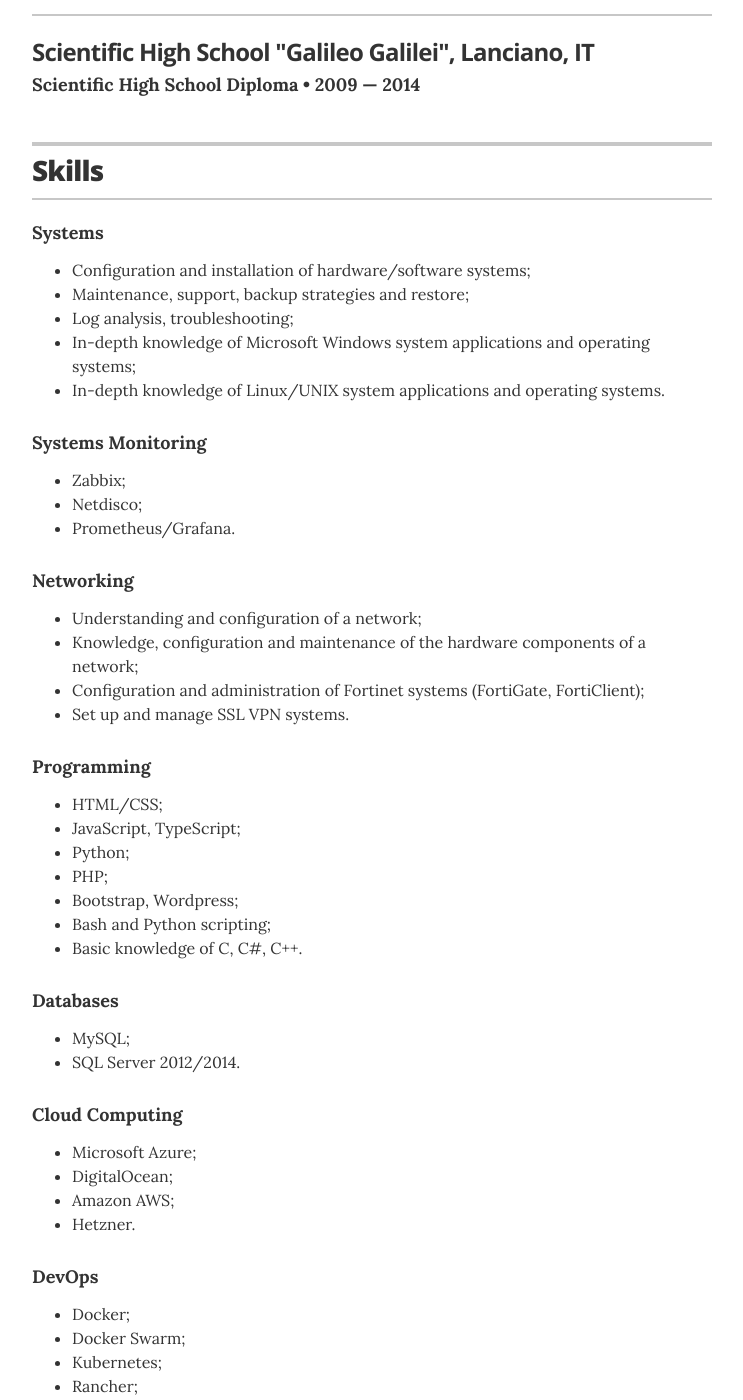
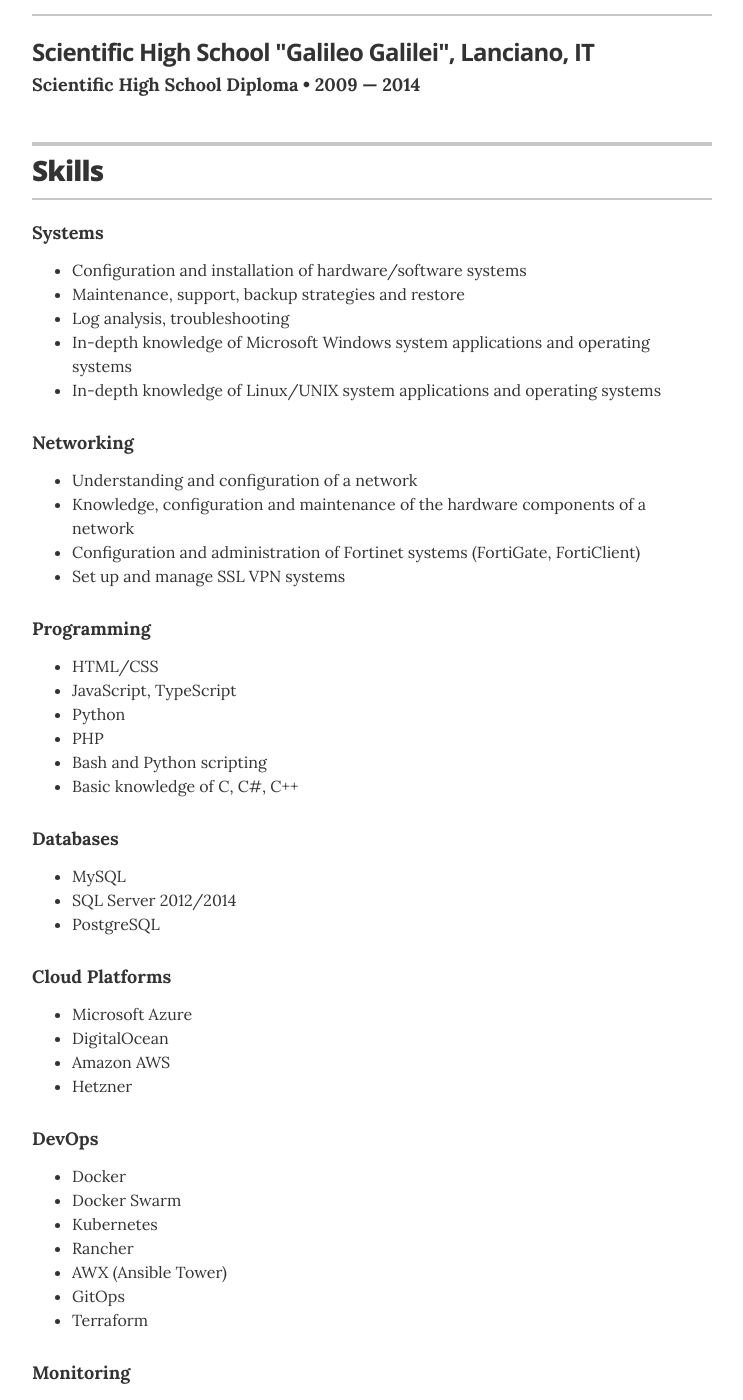
Before and after one commit to jglovier/resume-template, a Jekyll site: the page built from index.html, in a window 1280 px wide and 1400 px high, scrolled down 1465 px. Shown: the whole window, without its empty margins (268-1011 px from the left). Built offline with Jekyll 4.4.1, drawn with Linux system fonts in a browser that asks for light colours; some of the changed text lies outside the part shown.

Commit message:
Updates on skills

```diff
--- a/_data/skills.yml
+++ b/_data/skills.yml
@@ -1,79 +1,83 @@
 # Skills
 - skill: Systems
   description: <ul class="resume-item-list">
-    <li>Configuration and installation of hardware/software systems;</li>
-    <li>Maintenance, support, backup strategies and restore;</li>
-    <li>Log analysis, troubleshooting;</li>
-    <li>In-depth knowledge of Microsoft Windows system applications and operating systems;</li>
-    <li>In-depth knowledge of Linux/UNIX system applications and operating systems.</li>
-    </ul>
-
-- skill: Systems Monitoring
-  description: <ul class="resume-item-list">
-    <li>Zabbix;</li>
-    <li>Netdisco;</li>
-    <li>Prometheus/Grafana.</li>
+    <li>Configuration and installation of hardware/software systems</li>
+    <li>Maintenance, support, backup strategies and restore</li>
+    <li>Log analysis, troubleshooting</li>
+    <li>In-depth knowledge of Microsoft Windows system applications and operating systems</li>
+    <li>In-depth knowledge of Linux/UNIX system applications and operating systems</li>
     </ul>
 
 - skill: Networking
   description: <ul class="resume-item-list">
-    <li>Understanding and configuration of a network;</li>
-    <li>Knowledge, configuration and maintenance of the hardware components of a network;</li>
-    <li>Configuration and administration of Fortinet systems (FortiGate, FortiClient);</li>
-    <li>Set up and manage SSL VPN systems.</li>
+    <li>Understanding and configuration of a network</li>
+    <li>Knowledge, configuration and maintenance of the hardware components of a network</li>
+    <li>Configuration and administration of Fortinet systems (FortiGate, FortiClient)</li>
+    <li>Set up and manage SSL VPN systems</li>
     </ul>
 
 - skill: Programming
   description: <ul class="resume-item-list">
-    <li>HTML/CSS;</li>
-    <li>JavaScript, TypeScript;</li>
-    <li>Python;</li>
-    <li>PHP;</li>
-    <li>Bootstrap, Wordpress;</li>
-    <li>Bash and Python scripting;</li>
-    <li>Basic knowledge of C, C#, C++.</li>
+    <li>HTML/CSS</li>
+    <li>JavaScript, TypeScript</li>
+    <li>Python</li>
+    <li>PHP</li>
+    <li>Bash and Python scripting</li>
+    <li>Basic knowledge of C, C#, C++</li>
     </ul>
 
 - skill: Databases
   description: <ul class="resume-item-list">
-    <li>MySQL;</li>
-    <li>SQL Server 2012/2014.</li>
+    <li>MySQL</li>
+    <li>SQL Server 2012/2014</li>
+    <li>PostgreSQL</li>
     </ul>
 
-- skill: Cloud Computing
+- skill: Cloud Platforms
   description: <ul class="resume-item-list">
-    <li>Microsoft Azure;</li>
-    <li>DigitalOcean;</li>
-    <li>Amazon AWS;</li>
-    <li>Hetzner.</li>
+    <li>Microsoft Azure</li>
+    <li>DigitalOcean</li>
+    <li>Amazon AWS</li>
+    <li>Hetzner</li>
     </ul>
 
 - skill: DevOps
   description: <ul class="resume-item-list">
-    <li>Docker;</li>
-    <li>Docker Swarm;</li>
-    <li>Kubernetes;</li>
-    <li>Rancher;</li>
-    <li>AWX (Ansible Tower);</li>
-    <li>GitOps;</li>
-    <li>Terraform.</li>
+    <li>Docker</li>
+    <li>Docker Swarm</li>
+    <li>Kubernetes</li>
+    <li>Rancher</li>
+    <li>AWX (Ansible Tower)</li>
+    <li>GitOps</li>
+    <li>Terraform</li>
+    </ul>
+
+- skill: Monitoring
+  description: <ul class="resume-item-list">
+    <li>Zabbix</li>
+    <li>Netdisco</li>
+    <li>Prometheus</li>
+    <li>ELK stack</li>
+    <li>APM Server</li>
     </ul>
 
 - skill: CI/CD
   description: <ul class="resume-item-list">
-    <li>CircleCI;</li>
-    <li>Jenkins.</li>
+    <li>CircleCI</li>
+    <li>Jenkins</li>
     </ul>
 
 - skill: Version Control Systems
   description: <ul class="resume-item-list">
-    <li>Git;</li>
-    <li>GitHub;</li>
-    <li>Azure DevOps.</li>
+    <li>Git</li>
+    <li>GitHub</li>
+    <li>GitLab</li>
+    <li>Azure DevOps</li>
     </ul>
+
 - skill: Various
   description: <ul class="resume-item-list">
-    <li>Kafka;</li>
-    <li>Sring;</li>
-    <li>Basic SAP knowledge.</li>
+    <li>Kafka</li>
+    <li>Spring</li>
+    <li>Basic SAP knowledge</li>
     </ul>
```
